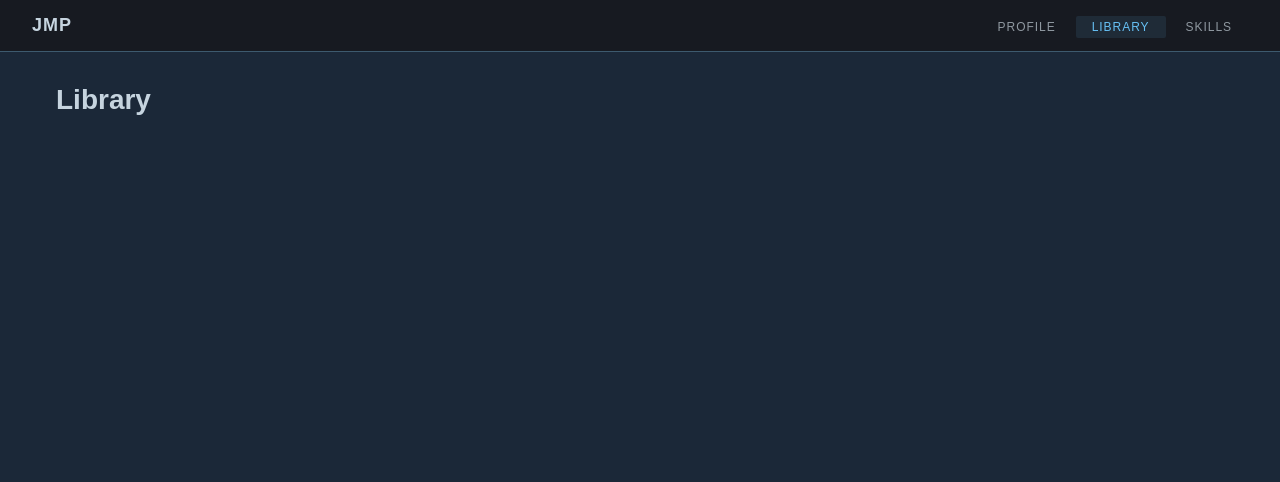
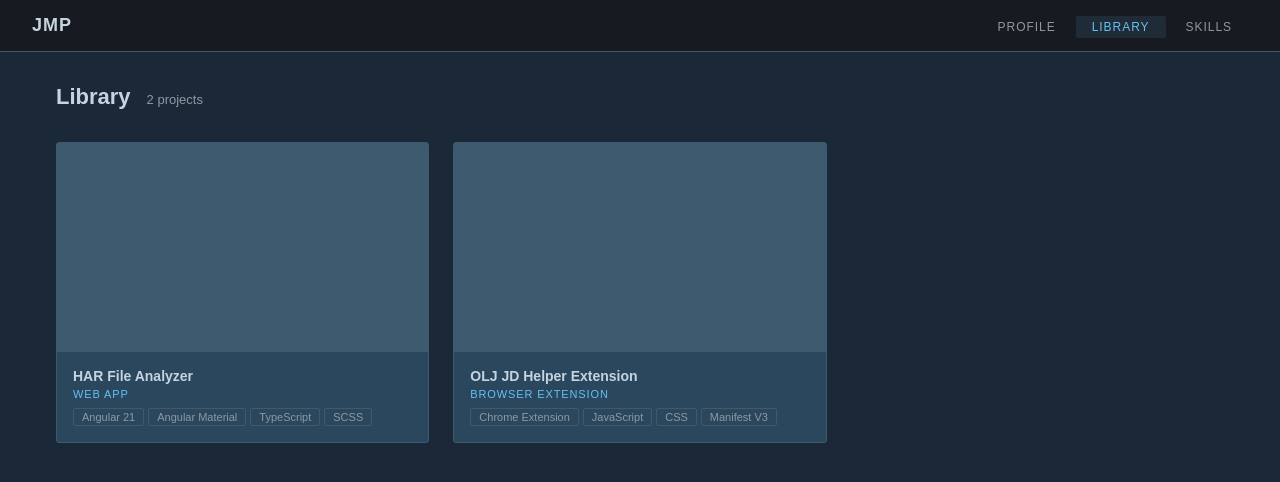
Before and after one commit to jerparucha/jmp-portfolio, an Angular app: page /library in a window 1280 px wide. Shown: the top 482 px of the page. Built offline with nearby package versions, Linux system fonts and the light colour scheme.

Commit message:
feat: library page with Steam-style project grid (Closes #11)

```diff
--- a/src/app/pages/library/library.html
+++ b/src/app/pages/library/library.html
@@ -1,3 +1,22 @@
-<div class="library-page">
-  <h1>Library</h1>
+<div class="library">
+  <div class="library__header">
+    <h1 class="library__heading">Library</h1>
+    <span class="library__count">{{ projects.length }} projects</span>
+  </div>
+  <div class="library__grid">
+    @for (project of projects; track project.slug) {
+      <a class="library__card" [routerLink]="['/library', project.slug]">
+        <div class="library__cover"></div>
+        <div class="library__card-info">
+          <h3 class="library__card-name">{{ project.name }}</h3>
+          <span class="library__card-type">{{ project.type }}</span>
+          <div class="library__card-tags">
+            @for (tag of project.tags; track tag) {
+              <span class="library__card-tag">{{ tag }}</span>
+            }
+          </div>
+        </div>
+      </a>
+    }
+  </div>
 </div>
--- a/src/app/pages/library/library.scss
+++ b/src/app/pages/library/library.scss
@@ -1,5 +1,83 @@
-.library-page {
-  h1 {
+.library {
+  &__header {
+    display: flex;
+    align-items: baseline;
+    gap: var(--spacing-md);
+    margin-bottom: var(--spacing-xl);
+  }
+
+  &__heading {
     color: var(--color-text);
+    font-size: 22px;
+    font-weight: 700;
+  }
+
+  &__count {
+    color: var(--color-text-muted);
+    font-size: 13px;
+  }
+
+  &__grid {
+    display: grid;
+    grid-template-columns: repeat(auto-fill, minmax(280px, 1fr));
+    gap: var(--spacing-lg);
+  }
+
+  &__card {
+    display: flex;
+    flex-direction: column;
+    background-color: var(--color-panel);
+    border: 1px solid var(--color-border);
+    border-radius: 3px;
+    overflow: hidden;
+    text-decoration: none;
+    transition: border-color 0.15s ease, transform 0.15s ease;
+
+    &:hover {
+      border-color: var(--color-accent);
+      transform: translateY(-2px);
+    }
+  }
+
+  &__cover {
+    width: 100%;
+    aspect-ratio: 16 / 9;
+    background-color: var(--color-border);
+  }
+
+  &__card-info {
+    padding: var(--spacing-md);
+    display: flex;
+    flex-direction: column;
+    gap: var(--spacing-xs);
+    flex: 1;
+  }
+
+  &__card-name {
+    color: var(--color-text);
+    font-size: 14px;
+    font-weight: 600;
+  }
+
+  &__card-type {
+    color: var(--color-accent);
+    font-size: 11px;
+    text-transform: uppercase;
+    letter-spacing: 0.08em;
+  }
+
+  &__card-tags {
+    display: flex;
+    flex-wrap: wrap;
+    gap: var(--spacing-xs);
+    margin-top: var(--spacing-xs);
+  }
+
+  &__card-tag {
+    color: var(--color-text-muted);
+    font-size: 11px;
+    padding: 2px var(--spacing-sm);
+    border: 1px solid var(--color-border);
+    border-radius: 2px;
   }
 }
--- a/src/app/pages/library/library.ts
+++ b/src/app/pages/library/library.ts
@@ -1,8 +1,13 @@
 import { Component } from '@angular/core';
+import { RouterLink } from '@angular/router';
+import { PROJECTS, Project } from '../../data/projects';
 
 @Component({
   selector: 'app-library',
+  imports: [RouterLink],
   templateUrl: './library.html',
   styleUrl: './library.scss',
 })
-export class LibraryPage {}
+export class LibraryPage {
+  projects: Project[] = PROJECTS;
+}
```
